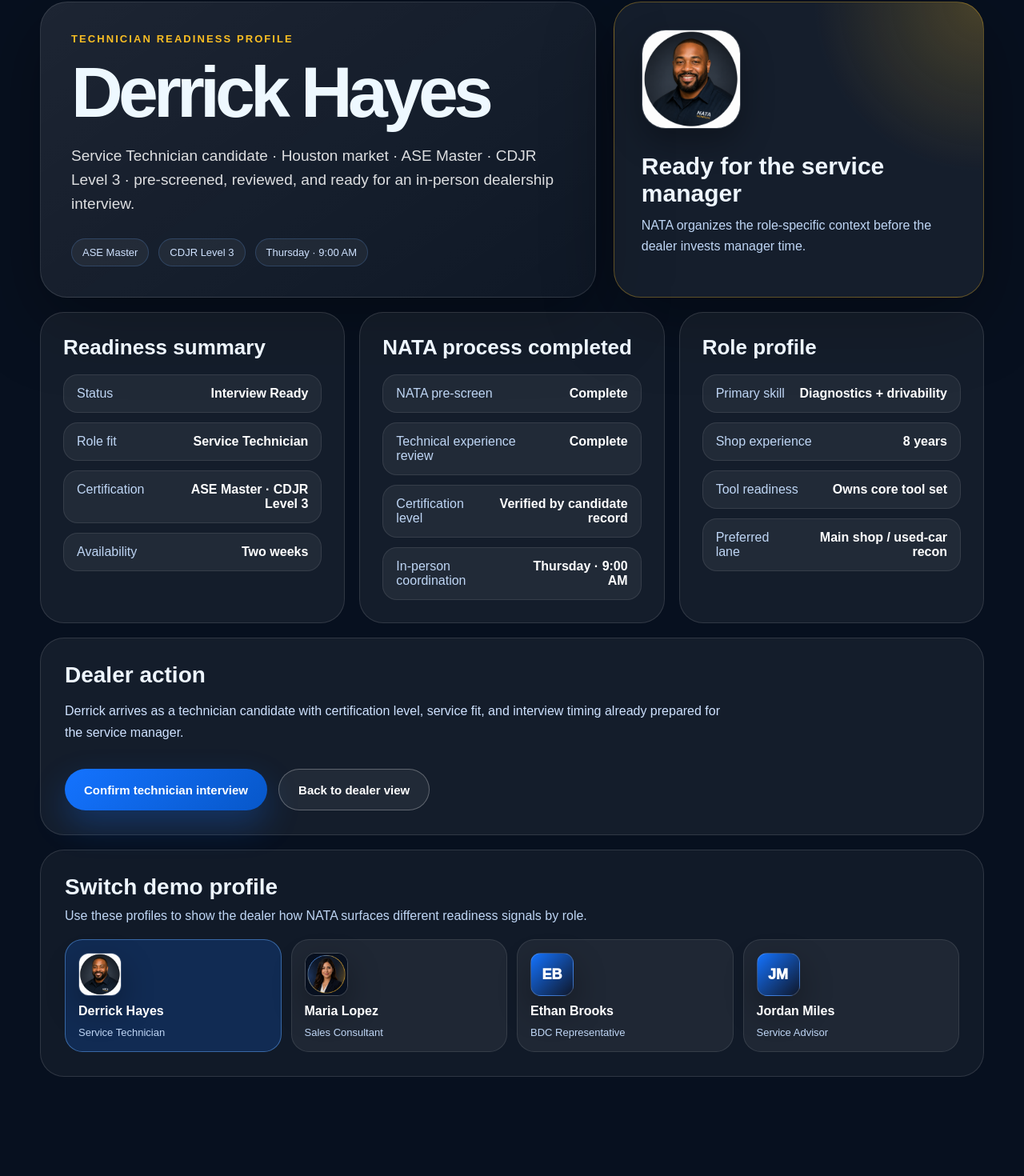
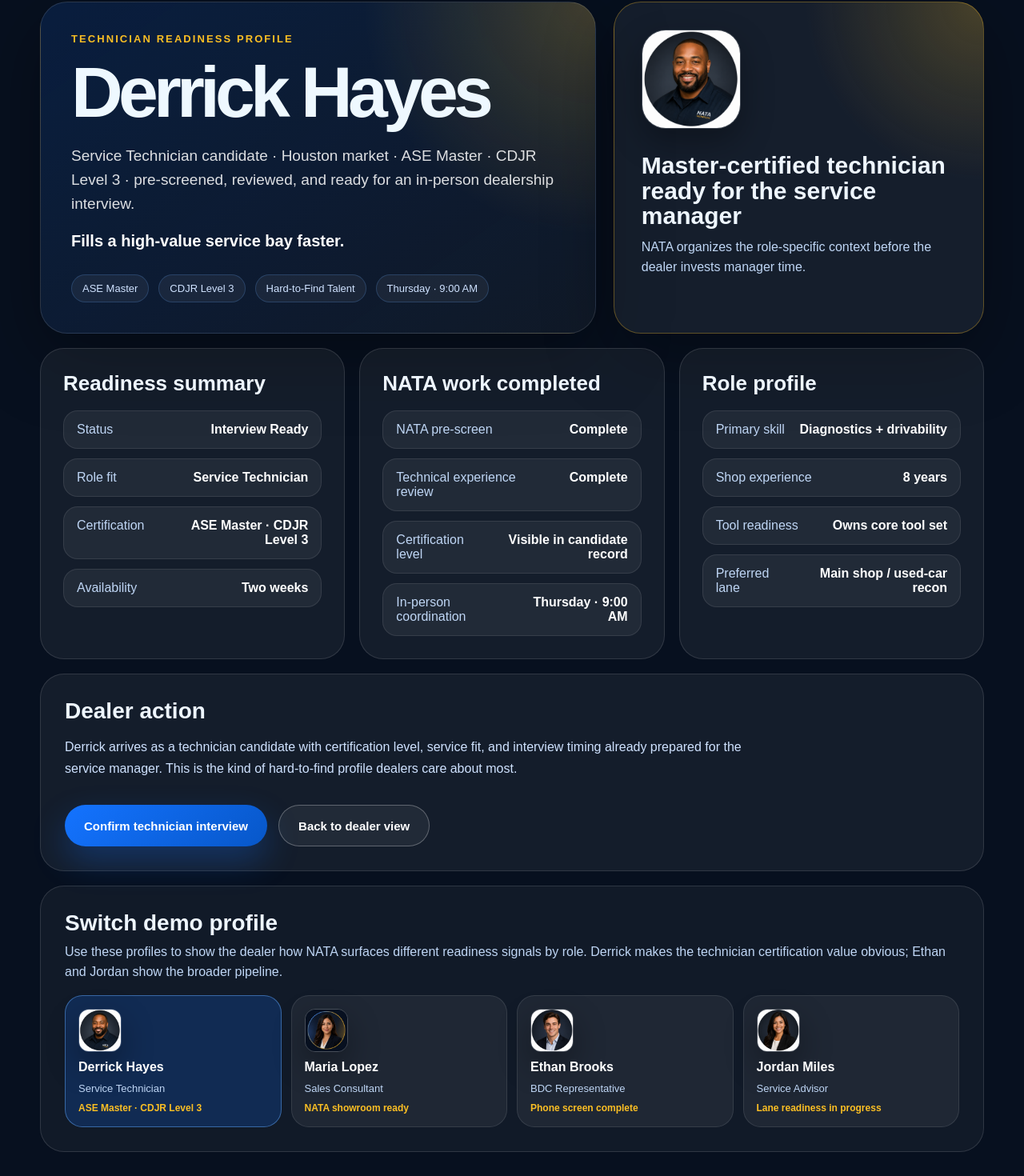
Before and after one commit to zlomke76-del/natatoday, a Next.js app: page /candidate-demo in a window 1280 px wide. Shown: the part 128-1598 px from the top of the page at 80% size. Before the commit the page ends 1564 px from the top, so only its background shows below. Built offline with nearby package versions, Linux system fonts and the light colour scheme.

Commit message:
Update page.tsx

```diff
--- a/app/candidate-demo/page.tsx
+++ b/app/candidate-demo/page.tsx
@@ -13,9 +13,10 @@ type CandidateProfile = {
   badges: string[];
   readiness: string[][];
   training: string[][];
-  serviceProfile: string[][];
+  roleProfile: string[][];
   dealerAction: string;
   primaryCta: string;
+  hotButton?: string;
 };
 
 const profiles: CandidateProfile[] = [
@@ -25,10 +26,10 @@ const profiles: CandidateProfile[] = [
     initials: "DH",
     image: "/images/derrick_hayes_01.png",
     eyebrow: "Technician readiness profile",
-    title: "Ready for the service manager",
+    title: "Master-certified technician ready for the service manager",
     summary:
       "Service Technician candidate · Houston market · ASE Master · CDJR Level 3 · pre-screened, reviewed, and ready for an in-person dealership interview.",
-    badges: ["ASE Master", "CDJR Level 3", "Thursday · 9:00 AM"],
+    badges: ["ASE Master", "CDJR Level 3", "Hard-to-Find Talent", "Thursday · 9:00 AM"],
     readiness: [
       ["Status", "Interview Ready"],
       ["Role fit", "Service Technician"],
@@ -38,18 +39,19 @@ const profiles: CandidateProfile[] = [
     training: [
       ["NATA pre-screen", "Complete"],
       ["Technical experience review", "Complete"],
-      ["Certification level", "Verified by candidate record"],
+      ["Certification level", "Visible in candidate record"],
       ["In-person coordination", "Thursday · 9:00 AM"],
     ],
-    serviceProfile: [
+    roleProfile: [
       ["Primary skill", "Diagnostics + drivability"],
       ["Shop experience", "8 years"],
       ["Tool readiness", "Owns core tool set"],
       ["Preferred lane", "Main shop / used-car recon"],
     ],
     dealerAction:
-      "Derrick arrives as a technician candidate with certification level, service fit, and interview timing already prepared for the service manager.",
+      "Derrick arrives as a technician candidate with certification level, service fit, and interview timing already prepared for the service manager. This is the kind of hard-to-find profile dealers care about most.",
     primaryCta: "Confirm technician interview",
+    hotButton: "Fills a high-value service bay faster.",
   },
   {
     slug: "maria-lopez",
@@ -60,7 +62,7 @@ const profiles: CandidateProfile[] = [
     title: "Ready for the sales manager",
     summary:
       "Sales Consultant candidate · customer-facing experience · showroom-ready communication · pre-screened and ready for an in-person interview.",
-    badges: ["Showroom Ready", "Customer-facing", "Thursday · 10:30 AM"],
+    badges: ["Showroom Ready", "Customer-facing", "Interview Ready", "Thursday · 10:30 AM"],
     readiness: [
       ["Status", "Interview Ready"],
       ["Role fit", "Sales Consultant"],
@@ -73,7 +75,7 @@ const profiles: CandidateProfile[] = [
       ["Role alignment", "Sales floor"],
       ["In-person coordination", "Thursday · 10:30 AM"],
     ],
-    serviceProfile: [
+    roleProfile: [
       ["Primary skill", "Customer rapport"],
       ["Experience", "Retail sales + follow-up"],
       ["CRM readiness", "Strong"],
@@ -87,12 +89,12 @@ const profiles: CandidateProfile[] = [
     slug: "ethan-brooks",
     name: "Ethan Brooks",
     initials: "EB",
-    image: "",
+    image: "/images/ethan_brooks_01.png",
     eyebrow: "BDC readiness profile",
-    title: "Final screen for BDC manager",
+    title: "Final screen for the BDC manager",
     summary:
       "BDC Representative candidate · phone fit reviewed · follow-up discipline in progress · nearly ready for dealer interview coordination.",
-    badges: ["Phone Screen Complete", "82% Ready", "Scheduling now"],
+    badges: ["Phone Screen Complete", "82% Ready", "CRM Discipline", "Scheduling now"],
     readiness: [
       ["Status", "Final Screen"],
       ["Role fit", "BDC Representative"],
@@ -105,7 +107,7 @@ const profiles: CandidateProfile[] = [
       ["Follow-up workflow", "In progress"],
       ["In-person coordination", "Scheduling now"],
     ],
-    serviceProfile: [
+    roleProfile: [
       ["Primary skill", "Phone follow-up"],
       ["Experience", "Customer support"],
       ["CRM readiness", "In progress"],
@@ -119,12 +121,12 @@ const profiles: CandidateProfile[] = [
     slug: "jordan-miles",
     name: "Jordan Miles",
     initials: "JM",
-    image: "",
+    image: "/images/jordan_miles_01.png",
     eyebrow: "Service advisor readiness profile",
     title: "Service lane candidate in progress",
     summary:
       "Service Advisor candidate · lane communication reviewed · training still in progress · visible readiness before interview handoff.",
-    badges: ["Pre-Screened", "Lane Readiness", "Training in progress"],
+    badges: ["Pre-Screened", "Lane Readiness", "Advisor Track", "Training in progress"],
     readiness: [
       ["Status", "Pre-Screened"],
       ["Role fit", "Service Advisor"],
@@ -137,7 +139,7 @@ const profiles: CandidateProfile[] = [
       ["Objection handling", "In progress"],
       ["In-person coordination", "Pending completion"],
     ],
-    serviceProfile: [
+    roleProfile: [
       ["Primary skill", "Customer communication"],
       ["Experience", "Service lane support"],
       ["Write-up readiness", "Developing"],
@@ -182,7 +184,9 @@ export default function CandidateDemoPage({
               borderRadius: 34,
               padding: 38,
               background:
-                "linear-gradient(145deg, rgba(255,255,255,0.09), rgba(255,255,255,0.035))",
+                activeProfile.slug === "derrick-hayes"
+                  ? "radial-gradient(circle at top right, rgba(251,191,36,0.22), transparent 36%), linear-gradient(145deg, rgba(20,115,255,0.14), rgba(255,255,255,0.04))"
+                  : "linear-gradient(145deg, rgba(255,255,255,0.09), rgba(255,255,255,0.035))",
               boxShadow: "0 28px 90px rgba(0,0,0,0.34)",
             }}
           >
@@ -198,9 +202,24 @@ export default function CandidateDemoPage({
               {activeProfile.name}
             </h1>
 
-            <p className="lede" style={{ maxWidth: 700 }}>
+            <p className="lede" style={{ maxWidth: 760 }}>
               {activeProfile.summary}
             </p>
+
+            {activeProfile.hotButton ? (
+              <p
+                style={{
+                  marginTop: 18,
+                  maxWidth: 680,
+                  color: "#ffffff",
+                  fontSize: 20,
+                  fontWeight: 900,
+                  lineHeight: 1.35,
+                }}
+              >
+                {activeProfile.hotButton}
+              </p>
+            ) : null}
 
             <div
               style={{
@@ -230,7 +249,7 @@ export default function CandidateDemoPage({
           >
             <CandidateAvatar candidate={activeProfile} size={124} />
 
-            <h2 style={{ margin: "26px 0 10px", fontSize: 30 }}>
+            <h2 style={{ margin: "26px 0 10px", fontSize: 30, lineHeight: 1.05 }}>
               {activeProfile.title}
             </h2>
 
@@ -249,8 +268,8 @@ export default function CandidateDemoPage({
           }}
         >
           <InfoPanel title="Readiness summary" items={activeProfile.readiness} />
-          <InfoPanel title="NATA process completed" items={activeProfile.training} />
-          <InfoPanel title="Role profile" items={activeProfile.serviceProfile} />
+          <InfoPanel title="NATA work completed" items={activeProfile.training} />
+          <InfoPanel title="Role profile" items={activeProfile.roleProfile} />
         </div>
 
         <section
@@ -264,7 +283,7 @@ export default function CandidateDemoPage({
         >
           <h2 style={{ margin: 0, fontSize: 28 }}>Dealer action</h2>
 
-          <p style={{ maxWidth: 840, color: "#cfe2ff", lineHeight: 1.65 }}>
+          <p style={{ maxWidth: 880, color: "#cfe2ff", lineHeight: 1.65 }}>
             {activeProfile.dealerAction}
           </p>
 
@@ -290,7 +309,7 @@ export default function CandidateDemoPage({
         >
           <h2 style={{ margin: "0 0 8px", fontSize: 28 }}>Switch demo profile</h2>
           <p style={{ marginTop: 0, color: "#bfd6f5", lineHeight: 1.55 }}>
-            Use these profiles to show the dealer how NATA surfaces different readiness signals by role.
+            Use these profiles to show the dealer how NATA surfaces different readiness signals by role. Derrick makes the technician certification value obvious; Ethan and Jordan show the broader pipeline.
           </p>
 
           <div style={{ display: "grid", gridTemplateColumns: "repeat(4, 1fr)", gap: 12 }}>
@@ -316,6 +335,9 @@ export default function CandidateDemoPage({
                   <strong style={{ color: "#ffffff" }}>{profile.name}</strong>
                   <span style={{ color: "#bfd6f5", fontSize: 13 }}>
                     {profile.readiness[1]?.[1] ?? "Candidate"}
+                  </span>
+                  <span style={{ color: "#fbbf24", fontSize: 12, fontWeight: 900 }}>
+                    {profile.readiness[2]?.[1] ?? "Readiness visible"}
                   </span>
                 </Link>
               );
```
